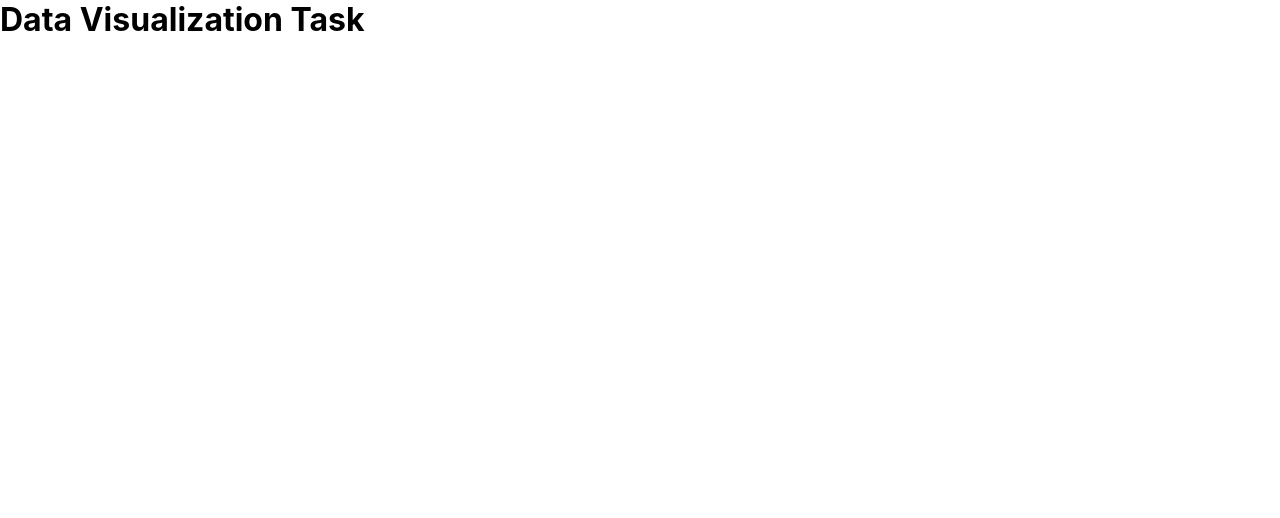
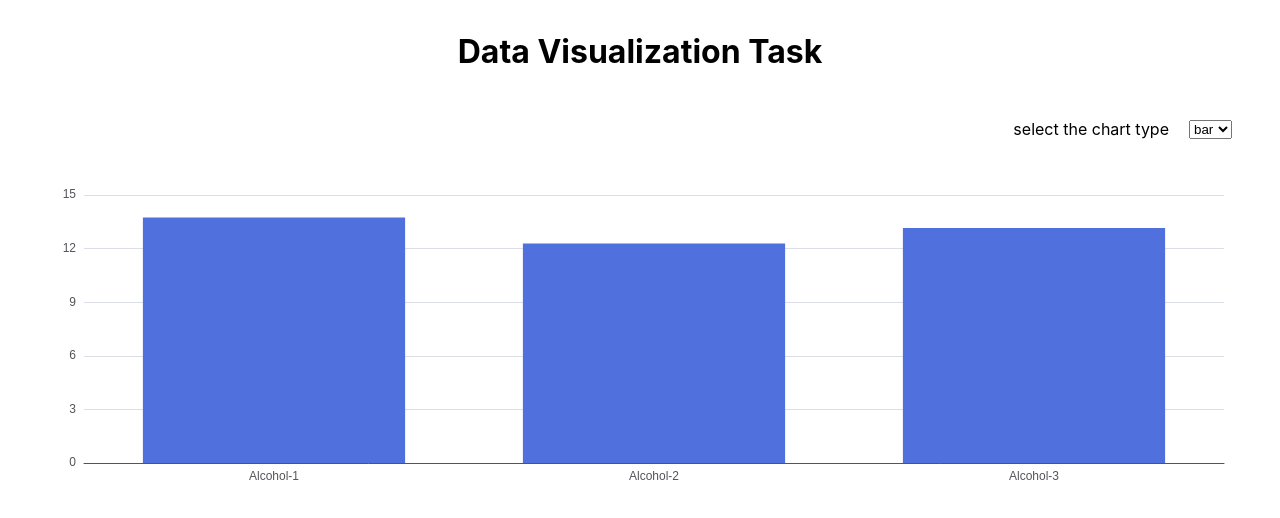
Before and after one commit to ShaileshBisht/Manufac, a React (Create React App) app: page / in a window 1280 px wide. Shown: the top 518 px of the page. Built offline with nearby package versions, Linux system fonts and the light colour scheme.

Commit message:
setting line and bar graph

```diff
--- a/src/App.css
+++ b/src/App.css
@@ -13,6 +13,23 @@
   color: #61dafb;
 }
 
+.app__chart-type {
+  display: flex;
+  align-items: center;
+  justify-content: flex-end;
+  gap: 20px;
+  margin: 3rem;
+}
+
+.app__title {
+  text-align: center;
+  margin: 2rem 0;
+}
+
+.app__graph {
+  margin: 3rem;
+}
+
 @keyframes App-logo-spin {
   from {
     transform: rotate(0deg);
--- a/src/App.js
+++ b/src/App.js
@@ -1,24 +1,106 @@
 import "./App.css";
 import { arr } from "../src/data/data";
+import ReactECharts from "echarts-for-react";
+import { useState } from "react";
 
 function App() {
+  const [chartType, setChartType] = useState("bar");
+
   //creating new array of oobject
-  const averages = [
-    ...arr.reduce(
-      (map, { Alcohol, "Malic Acid": malicAcid }) =>
-        map.set(Alcohol, [...(map.get(Alcohol) || []), malicAcid]),
-      new Map()
-    ),
-  ].map(([Alcohol, malicAcid]) => ({
-    Alcohol,
-    malicAcid: malicAcid.reduce((sum, val) => sum + val, 0) / malicAcid.length,
-  }));
+  // const averages = [
+  //   ...arr.reduce(
+  //     (map, { Alcohol, "Malic Acid": malicAcid }) =>
+  //       map.set(Alcohol, [...(map.get(Alcohol) || []), malicAcid]),
+  //     new Map()
+  //   ),
+  // ].map(([Alcohol, malicAcid]) => ({
+  //   Alcohol,
+  //   malicAcid: malicAcid.reduce((sum, val) => sum + val, 0) / malicAcid.length,
+  // }));
 
-  console.log(averages);
+  // console.log(averages);
+
+  // get x-axis and y-axis data
+
+  // let result = {};
+  // averages.forEach((average) => {
+  //   const { Alcohol, malicAcid } = average;
+  //   result[`Alochol${Alcohol}`] = malicAcid;
+  // });
+  // console.log(Object.keys(result));
+  // console.log(Object.values(result));
+
+  //
+
+  // alternative code
+
+  let malicAcidSum = {};
+  let lengthMalicAcid = {};
+  let resultNew = {};
+  arr.forEach((wine) => {
+    const { Alcohol } = wine;
+    const Malic = wine["Malic Acid"];
+    let key = `Alcohol-${Alcohol}`;
+    if (key in malicAcidSum) {
+      let value = malicAcidSum[key];
+      malicAcidSum[key] = value + Malic;
+      lengthMalicAcid[key] += 1;
+    } else {
+      malicAcidSum[key] = Malic;
+      lengthMalicAcid[key] = 1;
+    }
+  });
+
+  Object.keys(malicAcidSum).forEach((key) => {
+    resultNew[key] = malicAcidSum[key] / lengthMalicAcid[key];
+  });
+
+  let xaxis = Object.keys(resultNew);
+  let yaxis = Object.values(resultNew);
+
+  console.log(chartType);
+
+  //
+
+  const options = {
+    grid: { top: 8, right: 8, bottom: 24, left: 36 },
+    xAxis: {
+      type: "category",
+      data: xaxis,
+    },
+    yAxis: {
+      type: "value",
+    },
+    series: [
+      {
+        data: yaxis,
+        type: chartType,
+        smooth: true,
+      },
+    ],
+    tooltip: {
+      trigger: "axis",
+    },
+  };
 
   return (
     <div className="App">
-      <h1>Data Visualization Task</h1>
+      <h1 className="app__title">Data Visualization Task</h1>
+
+      <div className="app__chart-type">
+        <p>select the chart type</p>
+        <select
+          value={chartType}
+          onChange={(e) => setChartType(e.target.value)}
+        >
+          <option value="line">line</option>
+          <option value="bar">bar</option>
+        </select>
+      </div>
+
+      <div className="app__graph">
+        <ReactECharts option={options} />
+      </div>
     </div>
   );
 }
```
